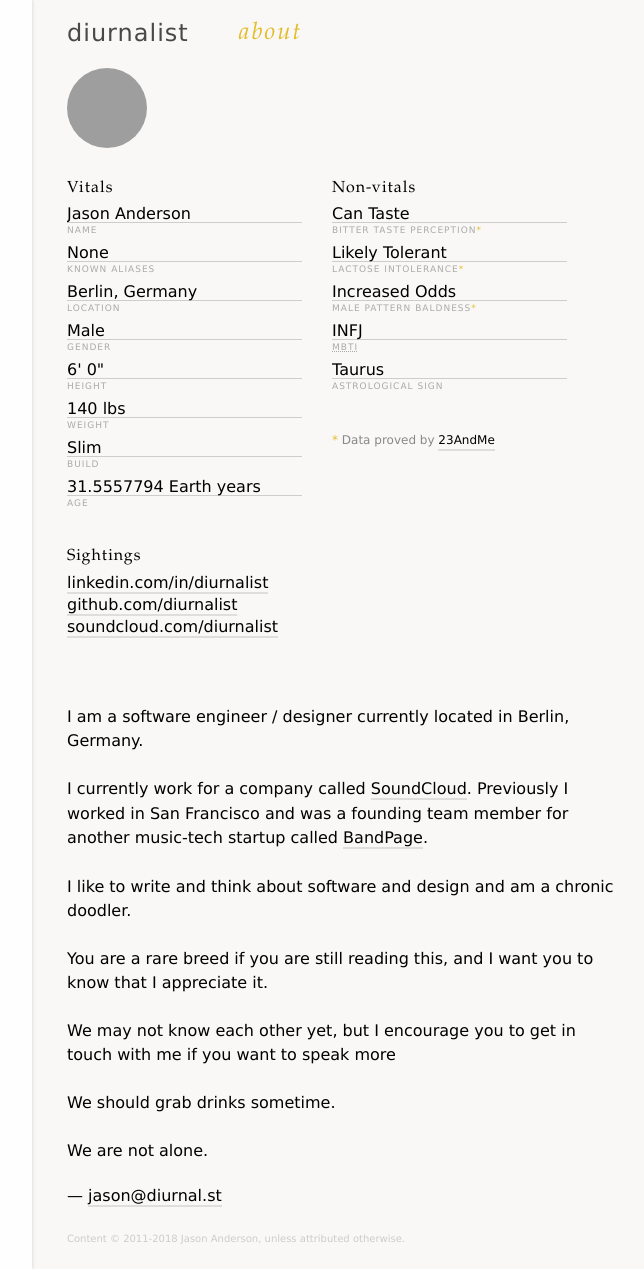
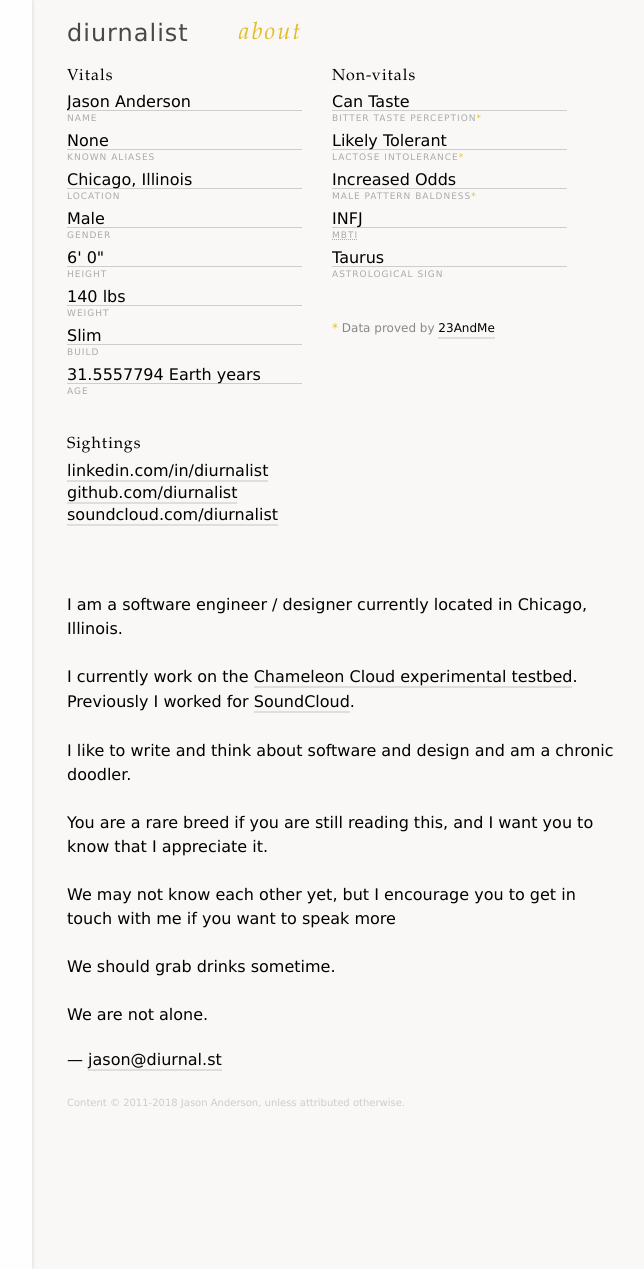
Before and after one commit to diurnalist/diurnal.st, a Jekyll site: the page built from about.html, in a window 1280 px wide and 1269 px high. Shown: the whole window, without its empty margins (318-962 px from the left). Built offline with Jekyll 4.4.1, drawn with Linux system fonts in a browser that asks for light colours; grey boxes are pictures that could not be loaded.

Commit message:
End of year cleanup
- Update location
- Remove gravatar
- Update job

```diff
--- a/about.html
+++ b/about.html
@@ -3,14 +3,12 @@ layout: default
 ---
 
 <article id="about" class="solo indent">
-  <img class="profile-pic" src="http://www.gravatar.com/avatar/e00108cd6e10130a781cfabf81098445.png" />
-
   <div class="section">
     <h3 class="section-heading">Vitals</h3>
     <ul class="stats">
       <li><span class="entry-value">Jason Anderson</span><label>Name</label></li>
       <li><span class="entry-value">None</span><label>Known Aliases</label></li>
-      <li><span class="entry-value">Berlin, Germany</span><label>Location</label></li>
+      <li><span class="entry-value">Chicago, Illinois</span><label>Location</label></li>
       <li><span class="entry-value">Male</span><label>Gender</label></li>
       <li><span class="entry-value">6' 0"</span><label>Height</label></li>
       <li><span class="entry-value">140 lbs</span><label>Weight</label></li>
@@ -38,8 +36,8 @@ layout: default
 </article>
 
 <article id="bio" class="indent">
-  <p>I am a software engineer / designer currently located in Berlin, Germany.</p>
-  <p>I currently work for a company called <a href="https://soundcloud.com">SoundCloud</a>. Previously I worked in San Francisco and was a founding team member for another music-tech startup called <a href="https://bandpage.com">BandPage</a>.</p>
+  <p>I am a software engineer / designer currently located in Chicago, Illinois.</p>
+  <p>I currently work on the <a href="https://www.chameleoncloud.org">Chameleon Cloud experimental testbed</a>. Previously I worked for <a href="https://soundcloud.com">SoundCloud</a>.</p>
   <p>I like to write and think about software and design and am a chronic doodler.</p>
   <p>You are a rare breed if you are still reading this, and I want you to know that I appreciate it.</p>
   <p>We may not know each other yet, but I encourage you to get in touch with me if you want to speak more</p>
--- a/index.html
+++ b/index.html
@@ -3,12 +3,11 @@ layout: default
 ---
 
 <aside id="about">
-	<a href="/about.html" title="About"><img class="profile-pic" src="http://www.gravatar.com/avatar/e00108cd6e10130a781cfabf81098445.png" /></a>
 	<div class="section stats">
 		<h3 class="section-heading">Specimen details</h3>
 		<ul class="stats">
 			<li><span class="entry-value">Jason Anderson</span><label>Name</label></li>
-			<li><span class="entry-value">Berlin, Germany</span><label>Location</label></li>
+			<li><span class="entry-value">Chicago, Illinois</span><label>Location</label></li>
 		</ul>
 	</div>
 
```
Also changed, not shown: 2 other files.
